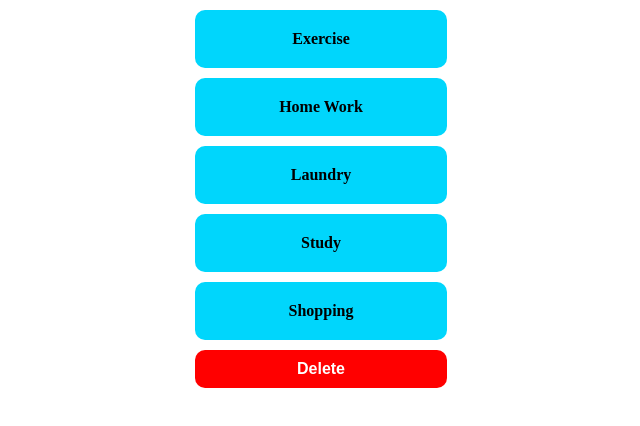
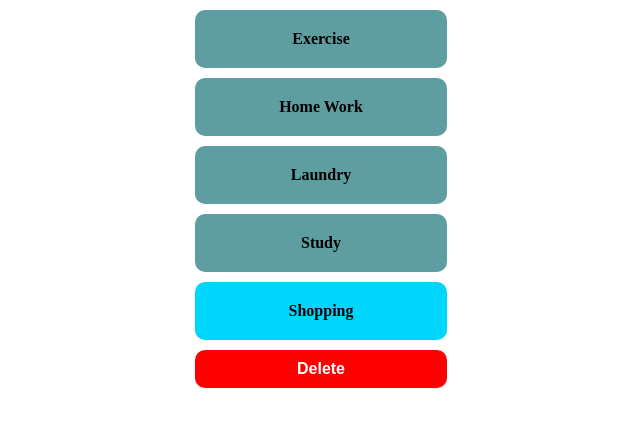
Before and after one commit to rumpapl/react-documentation-implimentation, a React (Create React App) app in the folder react_doc_imp_app/: page / in a window 1280 px wide. Shown: the top 426 px of the page, without its empty margins (319-959 px from the left). Built offline with nearby package versions, Linux system fonts and the light colour scheme; the HTML template or start-up script is replaced by a standard one.

Commit message:
worked on (return css-className from function based on condition)

```diff
--- a/react_doc_imp_app/src/lifting_state_up/todos_app/TodoItem.js
+++ b/react_doc_imp_app/src/lifting_state_up/todos_app/TodoItem.js
@@ -3,8 +3,20 @@ import './style.css'
 
 const TodoItem = (props) => {
 
+    function getClassName(selected) {
+        if (selected) {
+            return 'todo-box setected';
+        }
+        else {
+            return 'todo-box';
+        }
+    }
+
     return (
-        <div className='todo-box setected'>
+        <div
+            className={getClassName(props.todo.selected)}
+            // onClick={props.onClick}
+        >
             <span>{props.todo.title}</span>
         </div>
     )
--- a/react_doc_imp_app/src/lifting_state_up/todos_app/TodoList.js
+++ b/react_doc_imp_app/src/lifting_state_up/todos_app/TodoList.js
@@ -9,14 +9,22 @@ const TodoList = () => {
         { id: 2, title: 'Home Work', selected: false },
         { id: 3, title: 'Laundry', selected: false },
         { id: 4, title: 'Study', selected: false },
-        { id: 5, title: 'Shopping', selected: false },
-    ])
+        { id: 5, title: 'Shopping', selected: true },
+    ]);
+
+    // function handleItemSelectClick(id){
+    //     console.log(id);
+    // }
 
     return (
         <>
             {
                 todos.map((todo) =>
-                    <TodoItem todo={todo} key={todo.id} />
+                    <TodoItem
+                        todo={todo}
+                        key={todo.id}
+                    // onClick={()=>handleItemSelectClick(todo.id)}
+                    />
                 )
             }
 
```
